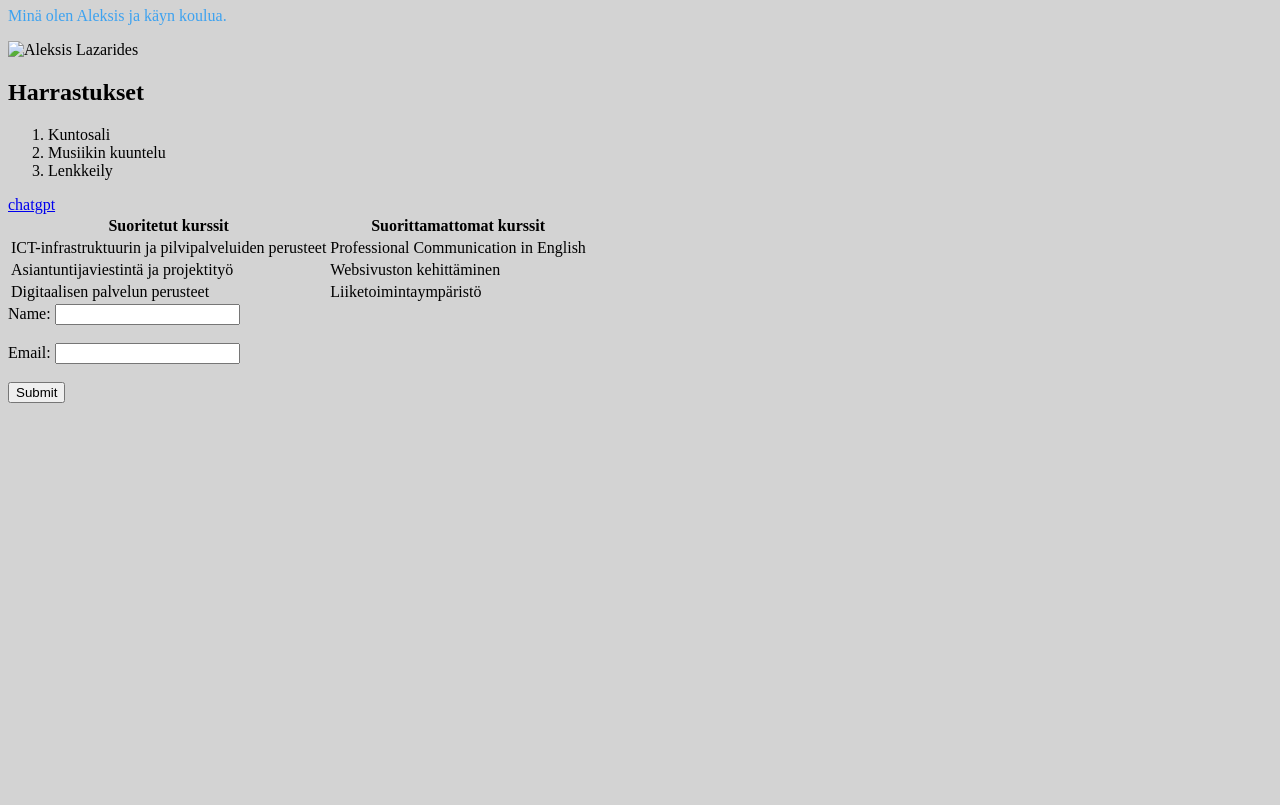
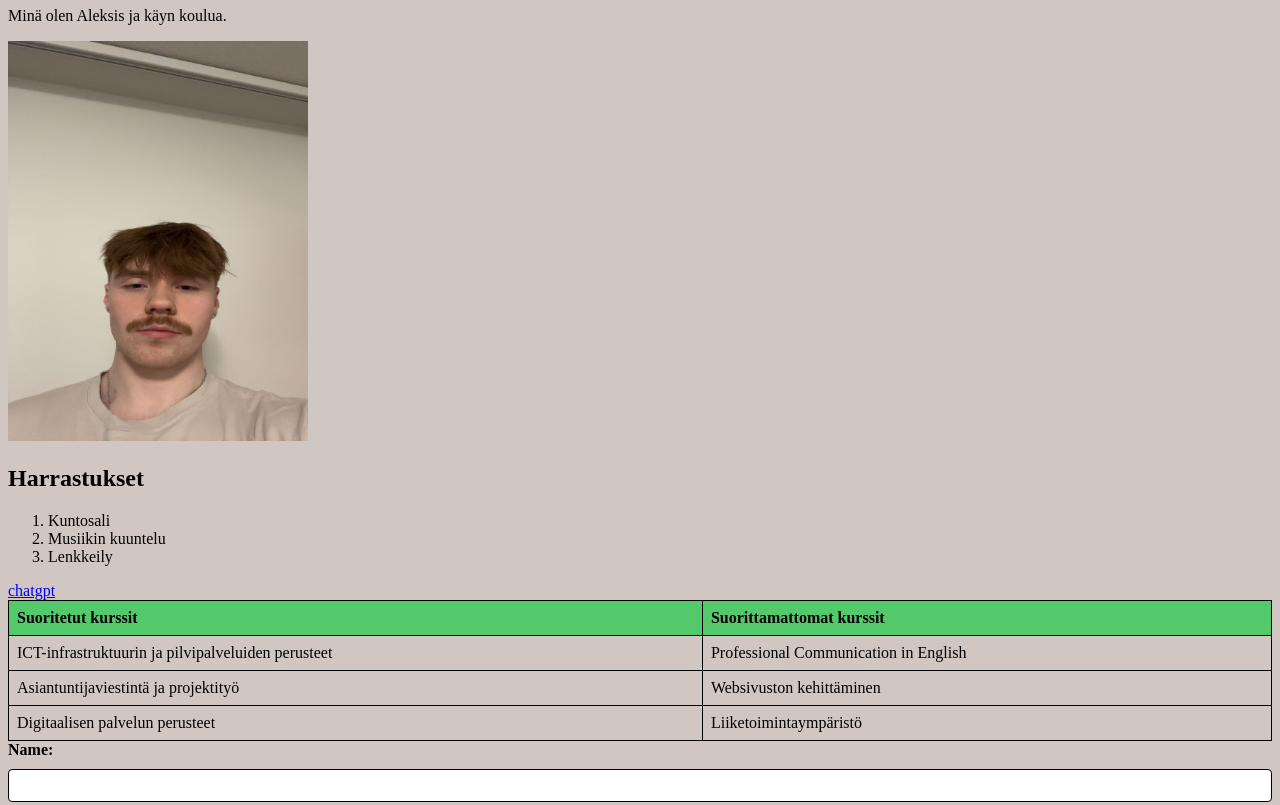
Before and after one commit to allumalaka/WebSivusto_Syksy25, a plain HTML site: page WS02_CSS/index.html in a window 1280 px wide. Shown: the part 73-878 px from the top of the page. Before the commit the page ends 800 px from the top, so only its background shows below. Drawn offline with Linux system fonts and the light colour scheme.

Commit message:
välikommit

```diff
--- a/WS02_CSS/index.html
+++ b/WS02_CSS/index.html
@@ -7,7 +7,7 @@
     <body>
         <h1>Aleksis Lazarides</h1>
         <p>Minä olen Aleksis ja käyn koulua.</p>
-        <img src="aleksiskuva.jpg" alt="Aleksis Lazarides"
+        <img src="./images/aleksiskuva.jpg" alt="Aleksis Lazarides"
         width ="300" height="400">
         <h2>Harrastukset</h2>
     <ol>
--- a/WS02_CSS/styles/style.css
+++ b/WS02_CSS/styles/style.css
@@ -1,11 +1,61 @@
 p {
-      color: rgba(60, 162, 240, 0.996);
+      color: rgba(0, 0, 0, 0.996);
     }
 
     body {
-      background-color: lightgray;
+      background-color: rgb(209, 199, 194);
     }
 
     h1 {
       font-size: 2em;
     }
+    div {
+      padding: 20px;
+      margin: 10px;
+    }
+    .highlight {
+      background-color: rgb(0, 0, 0);
+    }
+    table {
+      width: 100%;
+      border-collapse: collapse;
+    }
+
+    th, td {
+      border: 1px solid #000000;
+      padding: 8px;
+      text-align: left;
+    }
+
+    th {
+      background-color: #54c96c;
+    }
+
+    form {
+      display: flex;
+      flex-direction: column;
+      gap: 10px;
+    }
+
+    label {
+      font-weight: bold;
+    }
+
+    input[type="text"], input[type="email"] {
+      padding: 8px;
+      border: 1px solid #000000;
+      border-radius: 4px;
+    }
+
+    input[type="submit"] {
+      background-color: #54c96c;
+      color: rgb(255, 255, 255);
+      padding: 10px;
+      border: none;
+      border-radius: 4px;
+      cursor: pointer;
+    }
+
+    input[type="submit"]:hover {
+      background-color: #4dbe65;
+    }
```
